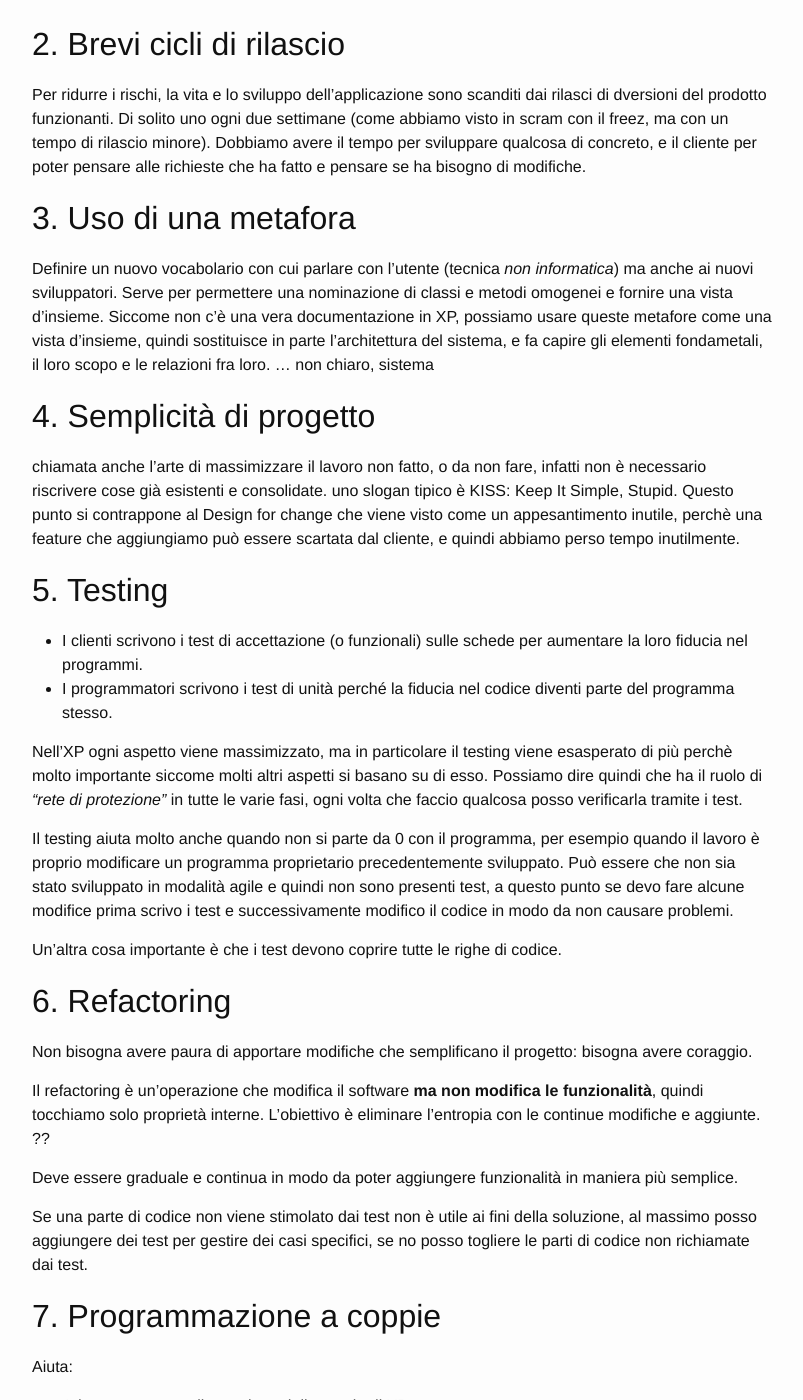
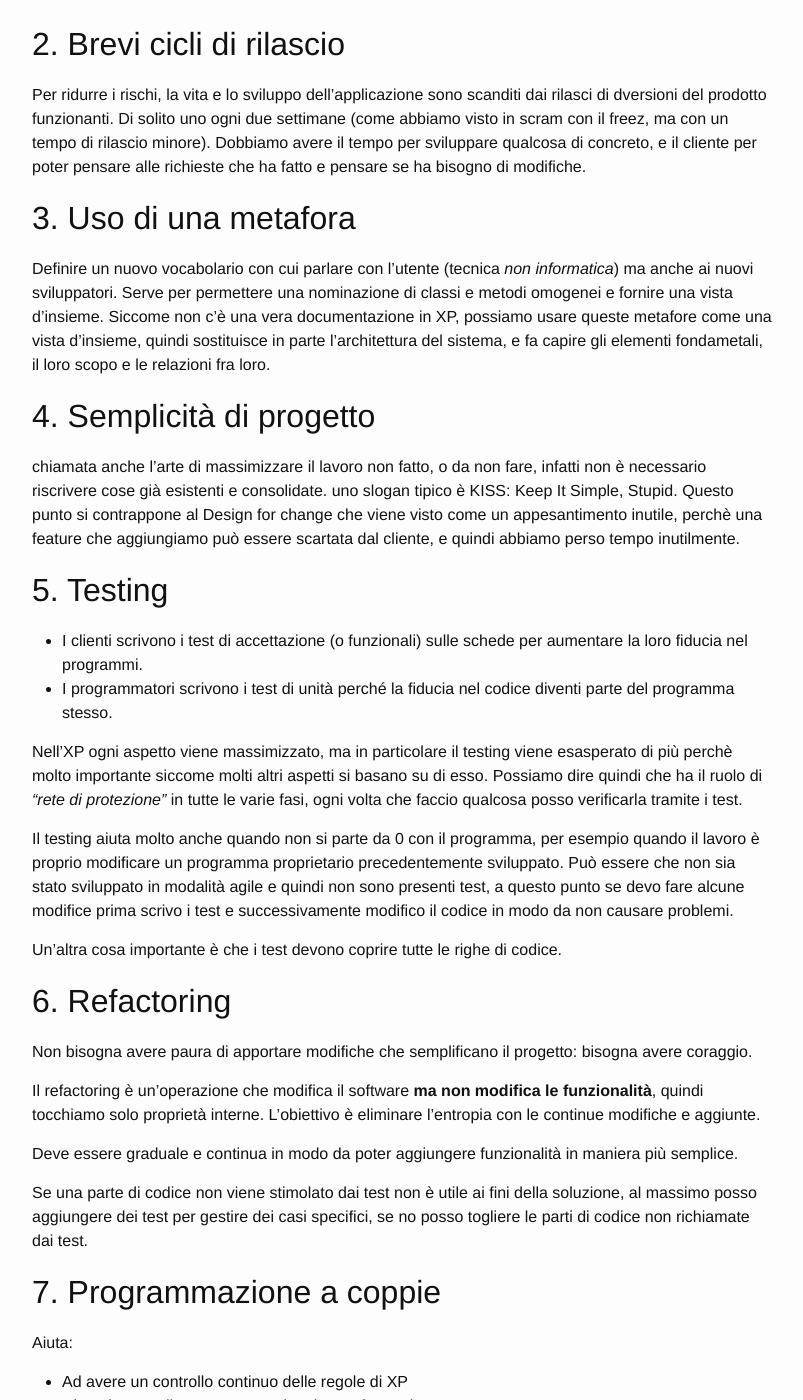
Before and after one commit to MarcoBuster/sweng, a Jekyll site: the page built from _posts/2022-10-10-extreme-programming.md, in a window 1280 px wide and 1400 px high, scrolled down 8905 px. Shown: the whole window, without its empty margins (238-1041 px from the left). Built offline with Jekyll 4.4.1, drawn with Linux system fonts in a browser that asks for light colours; the table of contents is made by our own code.

Commit message:
Fix notes until Programmazione a coppie

```diff
--- a/_posts/2022-10-10-extreme-programming.md
+++ b/_posts/2022-10-10-extreme-programming.md
@@ -203,7 +203,7 @@ Per ridurre i rischi, la vita e lo sviluppo dell'applicazione sono scanditi dai
 ## 3. Uso di una metafora
 Definire un nuovo vocabolario con cui parlare con l'utente (tecnica _non informatica_) ma anche ai nuovi sviluppatori.
 Serve per permettere una nominazione di classi e metodi omogenei e fornire una vista d'insieme.
-Siccome non c'è una vera documentazione in XP, possiamo usare queste metafore come una vista d'insieme, quindi sostituisce in parte l'architettura del sistema, e fa capire gli elementi fondametali, il loro scopo e le relazioni fra loro. ... non chiaro, sistema
+Siccome non c'è una vera documentazione in XP, possiamo usare queste metafore come una vista d'insieme, quindi sostituisce in parte l'architettura del sistema, e fa capire gli elementi fondametali, il loro scopo e le relazioni fra loro. <!-- da scrivere meglio, non chiaro -->
 
 ## 4. Semplicità di progetto
 chiamata anche l'arte di massimizzare il lavoro non fatto, o da non fare, infatti non è necessario riscrivere cose già esistenti e consolidate. uno slogan tipico è KISS: Keep It Simple, Stupid.
@@ -224,7 +224,7 @@ Un'altra cosa importante è che i test devono coprire tutte le righe di codice.
 Non bisogna avere paura di apportare modifiche che semplificano il progetto: bisogna avere coraggio.
 
 Il refactoring è un'operazione che modifica il software __ma non modifica le funzionalità__, quindi tocchiamo solo proprietà interne.
-L'obiettivo è eliminare l'entropia con le continue modifiche e aggiunte. ??
+L'obiettivo è eliminare l'entropia con le continue modifiche e aggiunte. <!-- da scrivere meglio -->
 
 Deve essere graduale e continua in modo da poter aggiungere funzionalità in maniera più semplice.
 
```
